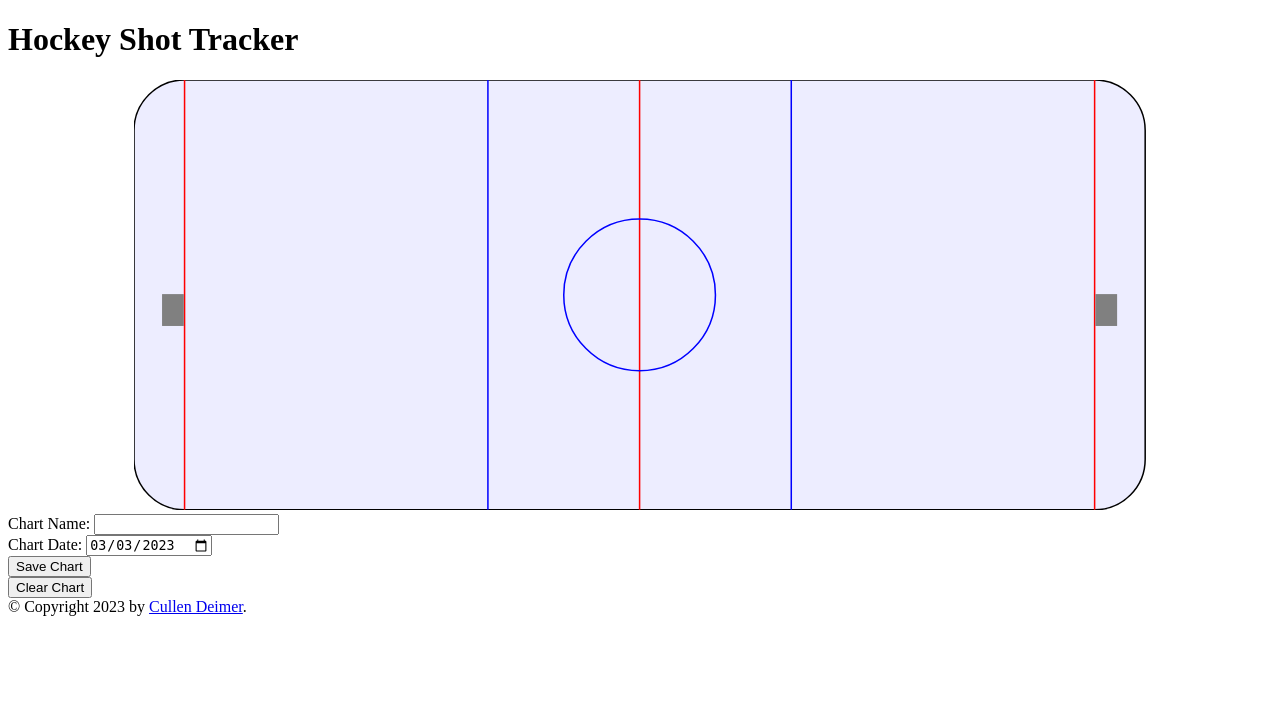
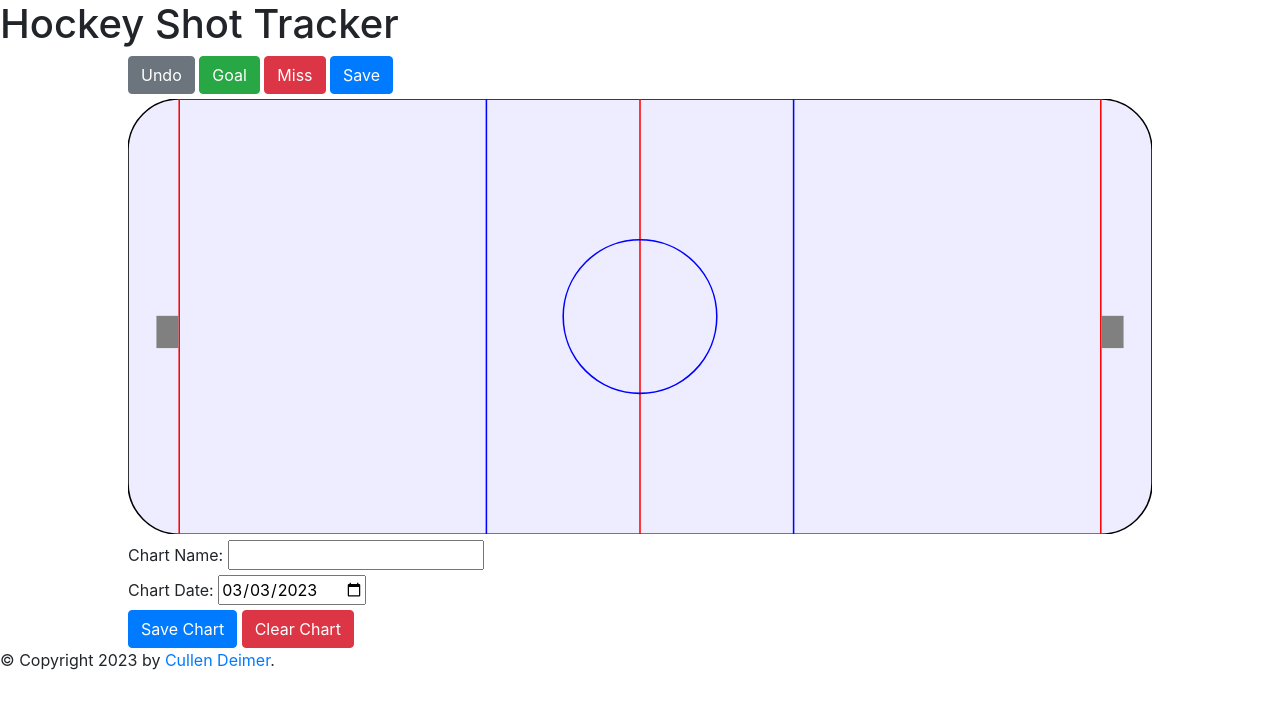
Before and after one commit to cdeimer/HockeyProject, a Flask app: page / in a window 1280 px wide. Shown: the top 709 px of the page. Run offline with Flask 2, Linux system fonts and the light colour scheme.

Commit message:
break out db functions to dao file, minor styling

```diff
--- a/app.py
+++ b/app.py
@@ -1,26 +1,25 @@
 import json
 from flask import Flask, render_template, request, redirect
-import sqlite3
+from dao import get_chart_dao, save_chart_dao
 
 app = Flask(__name__)
 
 @app.route('/')
 def index():
-    # build a graphical representation of a hockey rink
-    # and return it to the user
+    """
+    Main page of the app where the user can create a new chart
+    """
 
     return render_template('create_chart.html')
 
 @app.route('/chart/<int:chart_id>', methods=['GET'])
 def show_chart(chart_id):
-    # show the chart with the given id, the id is an integer
+    """
+    Given a chart id, return the chart to the user
+    """
 
     # get the coordinates for the given chart_id from the database
-    conn = sqlite3.connect('hockey.sqlite3')
-    c = conn.cursor()
-    c.execute('SELECT coordinates FROM charts WHERE ROWID = :chart_id', {'chart_id': chart_id})
-    coordinates = c.fetchone()[0]
-    conn.close()
+    coordinates = get_chart_dao(chart_id)
 
     print(coordinates)
     coordinates_list = json.loads(coordinates)
@@ -30,31 +29,26 @@ def show_chart(chart_id):
 
 @app.route('/clear_chart', methods=['POST'])
 def clear_chart():
-    # clear the chart
+    """
+    Clear the chart and return the user to the create chart page
+    """
 
     return redirect('/')
 
 
 @app.route('/save_chart', methods=['POST'])
 def save_chart():
+    """
+    Save a chart to the database and redirect the user to that chart's page
+    """
+    # the clear chart button hits this route as well, but we don't want to save the chart
+    if 'clear_chart_button' in request.form:
+        return redirect('/')
 
     chart_name = request.form['chart_name']
     chart_date = request.form['chart_date']
     shot_coordinates = request.form['shot_coordinates']
 
-    chart_object = {
-        'chart_name': chart_name,
-        'chart_date': chart_date,
-        'shot_coordinates': shot_coordinates
-    }
-
-    # append chart_object to the charts table in the test.db sqlite3 database
-    conn = sqlite3.connect('hockey.sqlite3')
-    c = conn.cursor()
-    c.execute('INSERT INTO charts VALUES (:chart_name, :chart_date, :shot_coordinates)', chart_object)
-    last_row_id = c.lastrowid
-    conn.commit()
-    conn.close()
-
+    last_row_id = save_chart_dao(chart_name, chart_date, shot_coordinates)
 
     return redirect(f'/chart/{last_row_id}')
--- /dev/null
+++ b/dao.py
@@ -0,0 +1,31 @@
+import sqlite3
+
+DATABASE = 'hockey.sqlite3'
+
+def get_db_connection():
+    return sqlite3.connect('hockey.sqlite3')
+
+def get_chart_dao(chart_id):
+    conn = get_db_connection()
+    c = conn.cursor()
+    c.execute('SELECT coordinates FROM charts WHERE ROWID = :chart_id', {'chart_id': chart_id})
+    coordinates = c.fetchone()[0]
+    conn.close()
+
+    return coordinates
+
+def save_chart_dao(chart_name, chart_date, shot_coordinates):
+    chart_object = {
+        'chart_name': chart_name,
+        'chart_date': chart_date,
+        'shot_coordinates': shot_coordinates
+    }
+
+    conn = get_db_connection()
+    c = conn.cursor()
+    c.execute('INSERT INTO charts VALUES (:chart_name, :chart_date, :shot_coordinates)', chart_object)
+    last_row_id = c.lastrowid
+    conn.commit()
+    conn.close()
+
+    return last_row_id
--- a/static/css/layout.css
+++ b/static/css/layout.css
@@ -8,3 +8,12 @@
     width: 80%;
     height: 34%;
 }
+
+.additional_canvas_options {
+    padding-left: 10%;
+    padding-bottom: 5px;
+}
+
+.input_form {
+    padding-left: 10%;
+}
--- a/templates/create_chart.html
+++ b/templates/create_chart.html
@@ -1,6 +1,12 @@
 {% extends "layout.html" %}
 {% block content %}
 
+    <div class="additional_canvas_options">
+      <button id="undo_button" class="btn btn-secondary">Undo</button>
+      <button id="goal_button" class="btn btn-success">Goal</button>
+      <button id="miss_button" class="btn btn-danger">Miss</button>
+      <button id="save_button" class="btn btn-primary">Save</button>
+    </div>
     <div class="hockey_canvas">
       <svg viewbox="-1000 -425 2000 850" id="hockey_rink">
           <rect x="-1000" y="-425" rx="100" ry="100" width="100%" height="100%" style="fill:rgb(237, 237, 255);stroke-width:3;stroke:black"/>
@@ -18,7 +24,6 @@
               <circle cx="{{ shot[0] }}" cy="{{ shot[1] }}" r="5" fill="red"/>
             {% endfor %}
           {% endif %}
-
       </svg>
     </div>
     <div class="input_form">
@@ -30,12 +35,8 @@
         <label for="chart_date">Chart Date:</label>
         <input type="date" name="chart_date" id="chart_date">
         <br>
-        <input type="submit" value="Save Chart">
-      </form>
-    </div>
-    <div class="clear_chart">
-      <form action="/clear_chart" method="post">
-        <input type="submit" value="Clear Chart">
+        <input type="submit" value="Save Chart" name="save_chart_button" class="btn btn-primary">
+        <input type="submit" value="Clear Chart" name="clear_chart_button" class="btn btn-danger">
       </form>
     </div>
     <script>
@@ -47,20 +48,37 @@
 
         var hockey_rink = document.getElementById("hockey_rink");
         var pt = hockey_rink.createSVGPoint();
+
+        var goal_button = document.getElementById('goal_button');
+        goal_button.addEventListener("click", function(evt) {
+            if (goal_button.classList.contains('active')) {
+                goal_button.classList.remove('active');
+            } else {
+                goal_button.classList.add('active');
+            }
+        });
+
         hockey_rink.addEventListener("click", function(evt) {
             pt.x = evt.clientX;
             pt.y = evt.clientY;
+            var cursorpt =  pt.matrixTransform(hockey_rink.getScreenCTM().inverse());
 
-            var cursorpt =  pt.matrixTransform(hockey_rink.getScreenCTM().inverse());
+            var shot_color = "red";
+
+            //check if the goal button is pressed
+            if (document.getElementById('goal_button').classList.contains('active')) {
+                shot_color = "green";
+                goal_button.classList.remove('active');
+            }
 
             //draw a circle at the click location
             var circle = document.createElementNS("http://www.w3.org/2000/svg", "circle");
             circle.setAttributeNS(null, "cx", cursorpt.x);
             circle.setAttributeNS(null, "cy", cursorpt.y);
             circle.setAttributeNS(null, "r", 5);
-            circle.setAttributeNS(null, "fill", "red");
+            circle.setAttributeNS(null, "fill", shot_color);
             hockey_rink.appendChild(circle);
-            shot_coordinates.push([cursorpt.x, cursorpt.y]);
+            shot_coordinates.push([cursorpt.x, cursorpt.y, shot_color]);
             document.getElementById('shot_coordinates').value = JSON.stringify(shot_coordinates);
 
         });
--- a/templates/layout.html
+++ b/templates/layout.html
@@ -3,7 +3,9 @@
     <head>
         {% block head %}
         <meta charset="utf-8">
+        <meta name="viewport" content="width=device-width, initial-scale=1, shrink-to-fit=no">
         <title>{% block title %}Hockey Project{% endblock %}</title>
+        <link rel="stylesheet" href="https://cdn.jsdelivr.net/npm/bootstrap@4.0.0/dist/css/bootstrap.min.css" integrity="sha384-Gn5384xqQ1aoWXA+058RXPxPg6fy4IWvTNh0E263XmFcJlSAwiGgFAW/dAiS6JXm" crossorigin="anonymous">
         <link rel="stylesheet" href="{{ url_for('static', filename='css/layout.css')}}">
         {% endblock %}
     </head>
--- a/templates/view_chart.html
+++ b/templates/view_chart.html
@@ -15,7 +15,7 @@
 
           {% if coordinates_list %}
             {% for shot in coordinates_list %}
-              <circle cx="{{ shot[0] }}" cy="{{ shot[1] }}" r="5" fill="red"/>
+              <circle cx="{{ shot[0] }}" cy="{{ shot[1] }}" r="5" fill="{{ shot[2] }}"/>
             {% endfor %}
           {% endif %}
       </svg>
```
